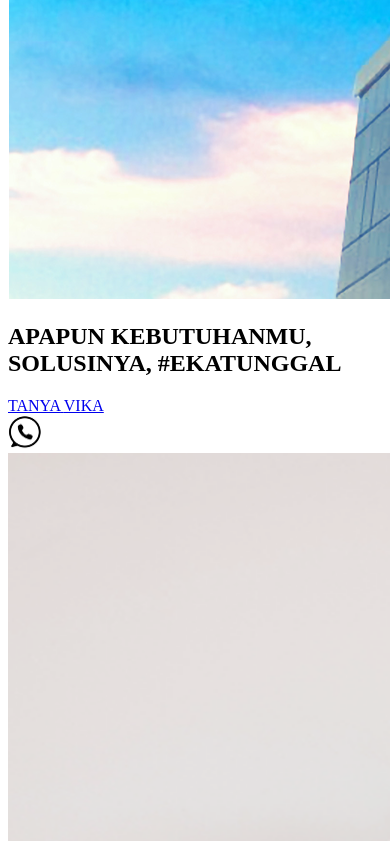
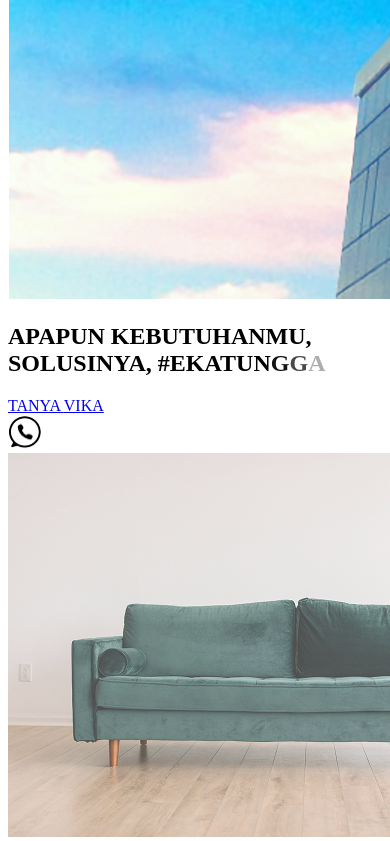
Before and after one commit to yudaprayogaIT/web-ekatunggal, a Next.js app: page / in a window 390 px wide. Shown: the part 1156-1997 px from the top of the page. Built offline with nearby package versions, Linux system fonts and the light colour scheme.

Commit message:
web+responsive hp done

```diff
--- a/src/components/AboutComponent.tsx
+++ b/src/components/AboutComponent.tsx
@@ -8,14 +8,14 @@ export const AboutComponent = () => {
         {/* Kiri: Teks */}
         <div className="relative flex-1 mt-4 space-y-8 justify-items-end">
           {/* Garis vertikal kuning kiri atas */}
-          <div className="absolute left-14.5 top-5 h-[32%] w-1 bg-[var(--colorYellow)]" />
+          <div className="absolute right-0 md:left-14.5 top-5 h-[32%] w-1 bg-[var(--colorYellow)]" />
 
           {/* Teks atas */}
-          <div className="pl-4 w-[90%]">
-            <h2 className="uppercase text-[var(--colorRed)] font-[montserrat] text-2xl font-bold mb-2">
+          <div className="px-2 md:pl-4 md:w-[90%]">
+            <h2 className="uppercase text-[var(--colorRed)] font-[montserrat] text-xl md:text-2xl font-bold mb-2">
               Ekatunggal
             </h2>
-            <p className="text-[var(--colorGrey)] text-lg leading-7">
+            <p className="text-[var(--colorGrey)] text-base md:text-lg leading-7">
               Perusahaan distributor bahan baku material springbed dan sofa,
               serta barang jadi. Didirikan oleh Alm. Bapak Gapo Suseno pada
               tahun 1997. Ekatunggal berkomitmen untuk menghadirkan produk dan
@@ -25,11 +25,11 @@ export const AboutComponent = () => {
           </div>
 
           {/* Teks bawah */}
-          <div className="relative pr-6 text-right w-[90%]">
-            <h2 className="uppercase text-[var(--colorBlack)] font-[montserrat] text-2xl font-bold mb-2">
+          <div className="relative px-2 md:pr-6 text-right md:w-[90%]">
+            <h2 className="uppercase text-[var(--colorBlack)] font-[montserrat] text-xl md:text-2xl font-bold mb-2">
               Lebih dari 2 dekade berdiri
             </h2>
-            <p className="text-lg leading-7">
+            <p className="text-base md:text-lg leading-7">
               Ekatunggal terus berinovasi untuk memberikan solusi terbaik bagi
               pelanggan, sekaligus membangun hubungan jangka panjang berdasarkan
               kepercayaan, integritas, dan profesionalisme. Didukung oleh tim
@@ -37,12 +37,12 @@ export const AboutComponent = () => {
               mitra terpercaya untuk masa depan yang lebih baik.
             </p>
             {/* Garis vertikal kuning kanan bawah */}
-            <div className="absolute right-0 bottom-4 h-[80%] w-1 bg-[var(--colorYellow)]" />
+            <div className="absolute left-0 md:right-0 bottom-4 h-[80%] w-1 bg-[var(--colorYellow)]" />
           </div>
         </div>
 
         {/* Kanan: Gambar */}
-        <div className="relative flex-1 w-full">
+        <div className="relative flex-1 w-full -mt-12 md:mt-0">
           <Image
             src="/img/about.png"
             width={1920}
@@ -53,7 +53,7 @@ export const AboutComponent = () => {
         </div>
       </div>
       {/* Garis horizontal kuning di bawah gambar */}
-      <div className="-mt-10 mx-auto w-[40%] h-1 bg-[var(--colorYellow)]" />
+      <div className="-mt-20 md:-mt-10 mx-auto w-[60%] md:w-[40%] h-1 bg-[var(--colorYellow)]" />
     </section>
   );
 };
--- a/src/components/HeaderComponent.tsx
+++ b/src/components/HeaderComponent.tsx
@@ -44,7 +44,7 @@ function HeaderComponent() {
             </label>
             <ul
               tabIndex={0}
-              className="menu menu-sm dropdown-content bg-base-100 rounded-md shadow-lg mt-3 p-4 w-[95vw] z-[999] text-base uppercase font-bold font-[montserrat]"
+              className="menu menu-sm dropdown-content bg-base-100 rounded-md shadow-lg mt-1 -mr-4 p-4 w-[100vw] z-[999] text-base uppercase font-bold font-[montserrat]"
             >
               <li>
                 <Link href="#">Tentang Kami</Link>
@@ -77,7 +77,7 @@ function HeaderComponent() {
               <li>
                 <details>
                   <summary>Produk</summary>
-                  <ul className="p-1 bg-base-100 w-40 mt-10 rounded-t-none">
+                  <ul className="p-1 bg-base-100 w-35 mt-4 rounded-t-none">
                     <li>
                       <Link href="#">Bahan Baku</Link>
                     </li>
--- a/src/components/ProdukComponent.tsx
+++ b/src/components/ProdukComponent.tsx
@@ -64,19 +64,19 @@ export const ProdukComponents = () => {
   return (
     <div className="container mx-auto px-4 my-14">
       {/* Judul */}
-      <div className="text-end my-8 text-3xl font-bold uppercase ">
-        <h2 className="text-3xl uppercase font-[montserrat]">
-          Produk Unggulan
-        </h2>
+      <div className=" relative text-end my-8 text-xl md:text-2xl font-bold uppercase ">
+        <h2 className="font-[montserrat]">Produk Unggulan</h2>
         <h2 className="text-[var(--colorRed)]">Ekatunggal</h2>
+        {/* Garis horizontal kuning di bawah gambar */}
+        <div className="absolute left-1/2 -bottom-4 -translate-x-1/2 -mt-20 mx-auto md:hidden w-[50%] h-1 bg-[var(--colorYellow)]" />
       </div>
 
       {/* Gambar kategori */}
-      <div className="relative grid grid-cols-2 justify-items-center">
+      <div className="relative grid grid-cols-1 md:grid-cols-2 gap-y-8 justify-items-center">
         {/* Garis vertikal kuning samping kiri */}
-        <div className="absolute left-0 top-1/2 -translate-y-1/2 h-[50%] w-1 bg-[var(--colorYellow)]" />
+        <div className="absolute hidden md:block left-0 top-1/2 -translate-y-1/2 h-[50%] w-1 bg-[var(--colorYellow)]" />
         {/* Garis vertikal kuning samping kanan */}
-        <div className="absolute right-0 top-1/2 -translate-y-1/2 h-[50%] w-1 bg-[var(--colorYellow)]" />
+        <div className="absolute hidden md:block right-0 top-1/2 -translate-y-1/2 h-[50%] w-1 bg-[var(--colorYellow)]" />
         <div className="relative">
           <Image
             src={produkBahanBaku[0].src}
--- a/src/components/SliderComponent.tsx
+++ b/src/components/SliderComponent.tsx
@@ -2,13 +2,16 @@
 
 import Image from "next/image";
 import React, { useEffect, useState } from "react";
+import { AnimatePresence, motion } from "framer-motion";
+import Link from "next/link";
 
 const slides = [
   {
     id: "item1",
     image: "/img/hero.png",
     alt: "gedung_etm",
-    title: "APAPUN KEBUTUHANMU, SOLUSINYA, #EKATUNGGAL",
+    title: "APAPUN KEBUTUHANMU, SOLUSINYA, ",
+    hashtag: "#EKATUNGGAL",
     button: {
       label: "TANYA VIKA",
       link: "https://wa.me/085788837057",
@@ -18,7 +21,8 @@ const slides = [
     id: "item2",
     image: "/img/hero2.png",
     alt: "gedung_etm_2",
-    title: "SOLUSI CEPAT UNTUK BERBAGAI KEBUTUHAN INDUSTRI, #EKATUNGGAL",
+    title: "SOLUSI CEPAT UNTUK KEBUTUHAN INDUSTRI, ",
+    hashtag: "#EKATUNGGAL",
     button: {
       label: "TANYA VIKA",
       link: "https://wa.me/085788837057",
@@ -28,7 +32,8 @@ const slides = [
     id: "item3",
     image: "/img/hero3.png",
     alt: "gedung_etm_3",
-    title: "LAYANAN TERBAIK DENGAN TEKNOLOGI TERKINI, #EKATUNGGAL",
+    title: "LAYANAN TERBAIK DENGAN TEKNOLOGI TERKINI, ",
+    hashtag: "#EKATUNGGAL",
     button: {
       label: "TANYA VIKA",
       link: "https://wa.me/085788837057",
@@ -36,18 +41,55 @@ const slides = [
   },
 ];
 
+const containerVariant = {
+  hidden: { opacity: 0 },
+  visible: {
+    opacity: 1,
+    transition: {
+      delayChildren: 0.3,
+      staggerChildren: 0.07,
+    },
+  },
+  exit: {
+    opacity: 0,
+    transition: {
+      staggerChildren: 0.05,
+      staggerDirection: -1, // reverse order
+    },
+  },
+};
+
+const letterVariant = {
+  hidden: { opacity: 0, x: -10 },
+  visible: { opacity: 1, x: 0 },
+  exit: { opacity: 0, x: 10 },
+};
+
 export default function SliderComponent() {
   const [current, setCurrent] = useState(0);
+  const [animatedKey, setAnimatedKey] = useState(0);
 
-  // Auto-slide effect
+  // Auto slide every 15 seconds
   useEffect(() => {
     const timer = setInterval(() => {
       setCurrent((prev) => (prev + 1) % slides.length);
-    }, 15000); // change every 5 seconds
+    }, 15000);
     return () => clearInterval(timer);
   }, []);
 
-  // Handle button click without scroll
+  // Reset animation when slide changes
+  useEffect(() => {
+    setAnimatedKey((prev) => prev + 1);
+  }, [current]);
+
+  // Also reset animation every 5 seconds (loop on same slide)
+  useEffect(() => {
+    const resetInterval = setInterval(() => {
+      setAnimatedKey((prev) => prev + 1);
+    }, 5000); // reset every 5s
+    return () => clearInterval(resetInterval);
+  }, []);
+
   const handleDotClick = (index: number) => {
     setCurrent(index);
   };
@@ -62,16 +104,39 @@ export default function SliderComponent() {
               index === current ? "opacity-100 z-10" : "opacity-0 z-0"
             }`}
           >
-            <Image
+            <motion.img
+              key={slide.id}
               src={slide.image}
               alt={slide.alt}
-              width={1920}
-              height={849}
+              initial={{ opacity: 0, scale: 1.05 }}
+              animate={{ opacity: 1, scale: 1 }}
+              exit={{ opacity: 0, scale: 0.95 }}
+              transition={{ duration: 0.8 }}
               className="w-full h-full object-cover"
             />
-            <div className="content w-full md:w-[50%] text-[var(--colorWhite)] font-[montserrat] font-bold absolute top-[45%] left-[6%] z-20">
-              <h2 className="text-2xl leading-7">{slide.title}</h2>
-              <a
+
+            <div className="content w-[90%] md:w-[50%] text-[var(--colorWhite)] font-[montserrat] font-bold absolute top-[45%] left-[6%] z-20">
+              <h2 className="text-lg md:text-2xl leading-6 md:leading-7 flex flex-wrap items-center">
+                {slide.title}
+                <AnimatePresence mode="wait">
+                  <motion.span
+                    key={animatedKey}
+                    className="flex ml-2"
+                    variants={containerVariant}
+                    initial="hidden"
+                    animate="visible"
+                    exit="exit"
+                  >
+                    {slide.hashtag.split("").map((char, i) => (
+                      <motion.span key={i} variants={letterVariant}>
+                        {char}
+                      </motion.span>
+                    ))}
+                  </motion.span>
+                </AnimatePresence>
+              </h2>
+
+              <Link
                 href={slide.button.link}
                 className="wa mt-[0.5vw] p-[0.6vw] flex justify-center items-center bg-[var(--colorYellow)] w-[7.6rem] h-[2rem] rounded-2xl uppercase text-[0.7rem] text-black"
               >
@@ -88,7 +153,7 @@ export default function SliderComponent() {
                   alt="logo_wa"
                   className="w-5 h-5"
                 />
-              </a>
+              </Link>
             </div>
           </div>
         ))}
@@ -110,7 +175,7 @@ export default function SliderComponent() {
       </div>
 
       {/* Floating WA Button */}
-      <div className="fixed h-25 bottom-20 right-4 z-50 hidden md:flex flex-col">
+      <div className="fixed h-8 md:h-25 bottom-30 md:bottom-20 right-4 z-50 md:flex flex-col">
         <a href="https://wa.me/085788837057">
           <img src="/img/floating-icon.png" alt="tanya_vika" />
         </a>
@@ -118,7 +183,7 @@ export default function SliderComponent() {
 
       {/* Red Bottom Section */}
       <section className="h-[11vh] flex bg-[var(--colorRed)]">
-        <div className="flex w-full items-center justify-center text-base font-bold text-white font-[montserrat]">
+        <div className="flex w-full items-center justify-center content-center text-sm md:text-base font-bold text-white font-[montserrat]">
           BEKERJA DAN MELAYANI DENGAN SEJUTA HATI
         </div>
       </section>
```
Also changed, not shown: src/components/BannerComponent.tsx (+6 -6 lines), src/components/FooterComponent.tsx (+19 -19 lines), src/components/KeunggulanComponent.tsx (+7 -105 lines).
